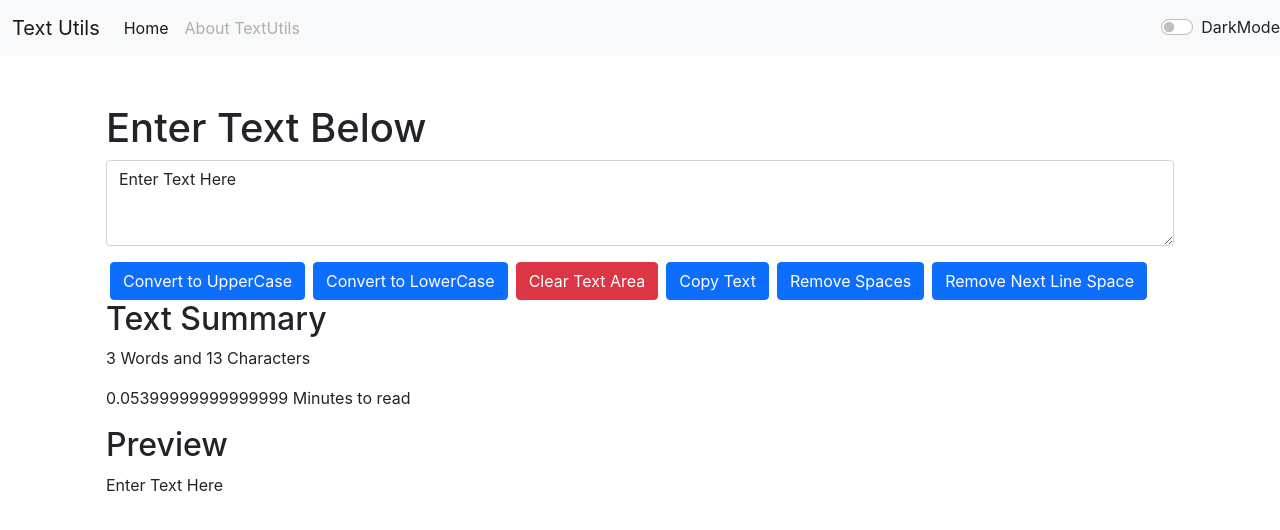
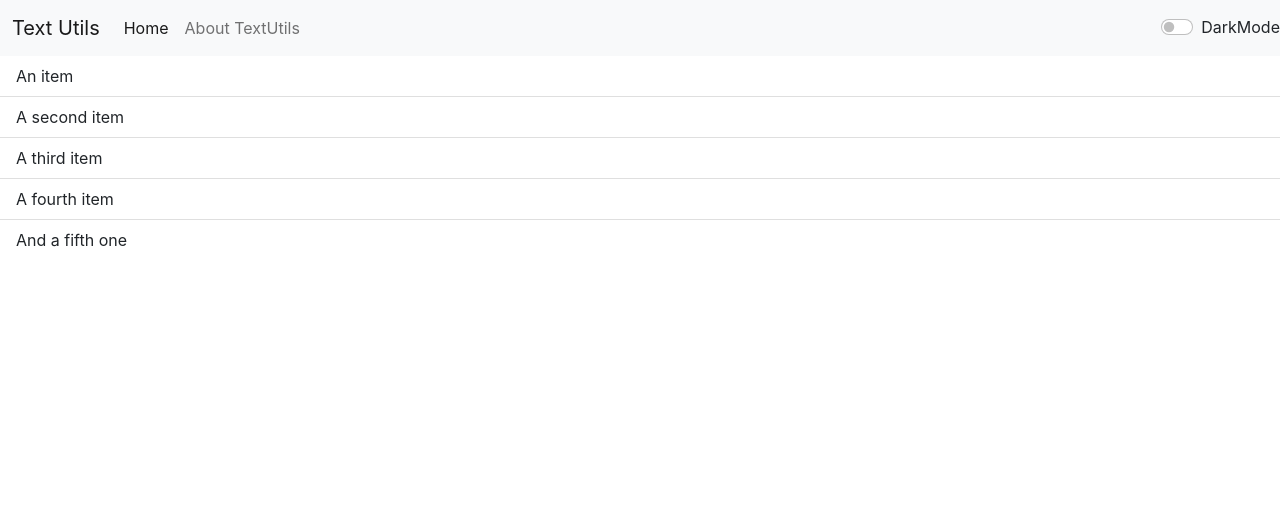
Before and after one commit to Muhammad-Ibrahim-Anjum/textUtilsReactProject, a React (Create React App) app: page /About in a window 1280 px wide. Shown: the top 530 px of the page. Built offline with nearby package versions, Linux system fonts and the light colour scheme.

Commit message:
Updated a little

```diff
--- a/package.json
+++ b/package.json
@@ -8,6 +8,7 @@
     "@testing-library/user-event": "^12.8.3",
     "react": "^17.0.2",
     "react-dom": "^17.0.2",
+    "react-router-dom": "^5.2.0",
     "react-scripts": "4.0.3",
     "web-vitals": "^1.1.2"
   },
--- a/src/App.js
+++ b/src/App.js
@@ -2,9 +2,15 @@
 import './App.css';
 import Navbar from './components/Navbar';
 import Textform from './components/Textform';
+import About from './components/About';
 import React, {useState} from 'react'
 import Alert from './components/Alert';
-
+import {
+  BrowserRouter as Router,
+  Route,
+  Switch,
+  Link
+} from "react-router-dom";
 function App() {
   const [theme, setTheme] = useState('light');
   const toggleMode = () => {
@@ -38,11 +44,18 @@ function App() {
   }
   return (
     <>
+    <Router>
     <Navbar title="Text Utils" mode={theme} toggleMode={toggleMode} aboutText="About TextUtils"/>
     <Alert alert = {alert}/>
-    <div className="container my-5">
-      <Textform showAlert={showAlert} heading="Enter Text Below"/>
-    </div>
+      <Switch>
+        <Route exact path="/About">
+          <About />
+        </Route>
+        <Route exact path="/">
+            <Textform showAlert={showAlert} heading="Enter Text Below"/>
+        </Route>
+      </Switch>
+    </Router>
     </>
   );
 }
--- a/src/components/About.js
+++ b/src/components/About.js
@@ -3,7 +3,13 @@ import React from 'react'
 export default function About() {
     return (
         <div>
-
+            <ul class="list-group list-group-flush">
+                <li class="list-group-item">An item</li>
+                <li class="list-group-item">A second item</li>
+                <li class="list-group-item">A third item</li>
+                <li class="list-group-item">A fourth item</li>
+                <li class="list-group-item">And a fifth one</li>
+            </ul>
         </div>
     )
 }
--- a/src/components/Navbar.js
+++ b/src/components/Navbar.js
@@ -1,22 +1,23 @@
 import React from 'react'
 import PropTypes from 'prop-types'
+import { Link } from 'react-router-dom'
 
 export default function Navbar(props) {
     return (
         <div>
             <nav className={`navbar navbar-expand-lg navbar-${props.mode} bg-${props.mode}`}>
                 <div className="container-fluid">
-                    <a className="navbar-brand" href="/">{props.title}</a>
+                    <Link className="navbar-brand" to="/">{props.title}</Link>
                     <button className="navbar-toggler" type="button" data-bs-toggle="collapse" data-bs-target="#navbarSupportedContent" aria-controls="navbarSupportedContent" aria-expanded="false" aria-label="Toggle navigation">
                     <span className="navbar-toggler-icon"></span>
                     </button>
                     <div className="collapse navbar-collapse" id="navbarSupportedContent">
                         <ul className="navbar-nav me-auto mb-2 mb-lg-0">
                             <li className="nav-item">
-                            <a className="nav-link active" aria-current="page" href="./">Home</a>
+                            <Link className="nav-link active" aria-current="page" to="./">Home</Link>
                             </li>
                             <li className="nav-item">
-                            <a className="nav-link disabled" href="/">{props.aboutText}</a>
+                            <Link className="nav-link" to="/About">{props.aboutText}</Link>
                             </li>
                         </ul>
                     </div>
```
Also changed, not shown: 1 other file (tests, documents, lock files or other folders).
